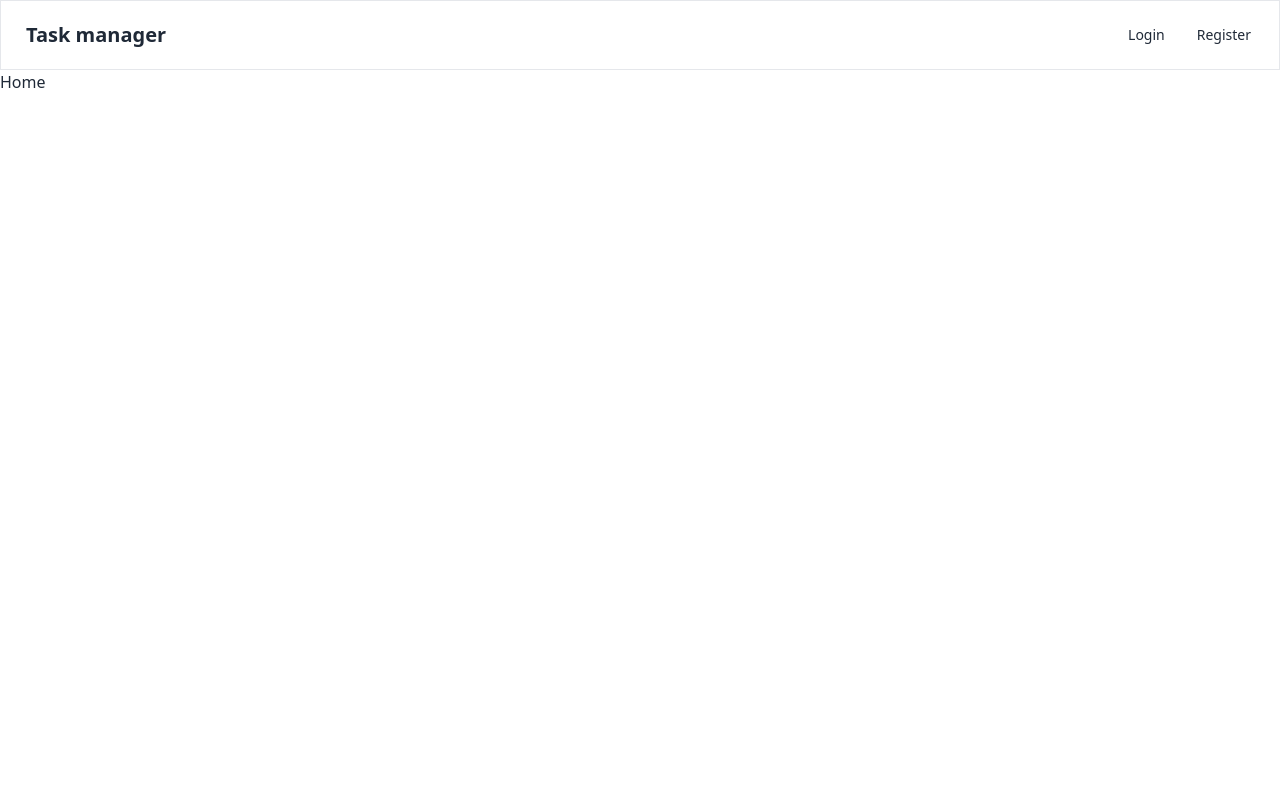
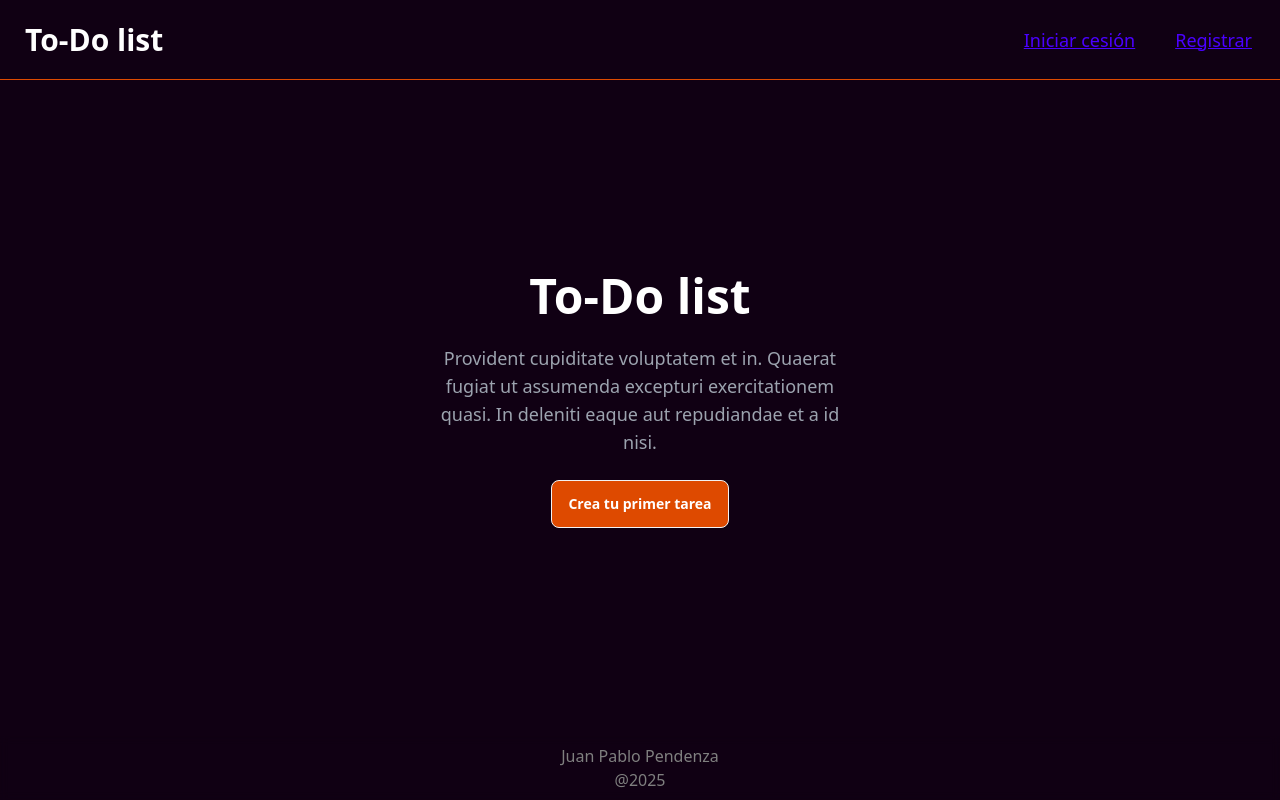
Before and after one commit to juanPendenza/mern-tasks-manager-client, a React (Vite) app: page / in a window 1280 px wide. Built offline with nearby package versions, Linux system fonts and the light colour scheme.

Commit message:
Add footer. Update nav, task card, both contexts, all pages and app.

```diff
--- a/src/App.jsx
+++ b/src/App.jsx
@@ -6,17 +6,14 @@ import { AuthProvider } from "./context/AuthContext.jsx";
 import Home from "./pages/Home.jsx";
 import TasksPage from "./pages/TasksPage.jsx";
 import TaskForm from "./pages/TaskForm.jsx";
-import Profile from "./pages/Profile.jsx";
 import AuthenticateRoutes from "./components/AuthenticateRoutes.jsx";
 import { TaskProvider } from "./context/TaskContext.jsx";
-import Navbar from "./components/Navbar.jsx";
 
 function App() {
   return (
     <AuthProvider>
       <TaskProvider>
         <BrowserRouter>
-          <Navbar />
           <Routes>
             {/* RUTAS PARA TODO EL MUNDO */}
             <Route path="/" element={<Home />} />
@@ -27,7 +24,6 @@ function App() {
               <Route path="/tasks" element={<TasksPage />} />
               <Route path="/tasks/:id" element={<TaskForm />} />
               <Route path="/tasks/add-task" element={<TaskForm />} />
-              <Route path="/profile" element={<Profile />} />
             </Route>
           </Routes>
         </BrowserRouter>
--- /dev/null
+++ b/src/components/Footer.jsx
@@ -0,0 +1,20 @@
+import { Link } from "react-router-dom";
+
+function Footer() {
+  return (
+    <div className="sticky bottom-0 flex justify-center p-4 items-center h-16 bg-transparent backdrop-blur-sm overflow-hidden">
+      <div className="flex flex-col justify-center items-center">
+        <Link
+          to={"https://github.com/juanPendenza"}
+          target="_blank"
+          className="text-[#7f7f7f]"
+        >
+          Juan Pablo Pendenza
+        </Link>
+        <p className="text-[#7f7f7f]">@2025</p>
+      </div>
+    </div>
+  );
+}
+
+export default Footer;
--- a/src/components/Navbar.jsx
+++ b/src/components/Navbar.jsx
@@ -1,43 +1,53 @@
-import { Link, useNavigate } from "react-router-dom";
+import { Link } from "react-router-dom";
 import { useAuthContext } from "../context/AuthContext.jsx";
 
 function Navbar() {
   const { isAuthenticated, logout } = useAuthContext();
 
   return (
-    <div className="navbar border">
-      <div className="flex-1">
+    <div className="sticky top-0 z-50 navbar flex justify-between items-center h-20 border-b border-[#de4a00] bg-[#100013]">
+      <div>
         <Link
           to={isAuthenticated ? "/tasks" : "/"}
-          className="btn btn-ghost text-xl"
+          className="btn btn-ghost text-xl lg:text-3xl text-white"
         >
-          Task manager
+          To-Do list
         </Link>
       </div>
-      <div className="flex-none">
-        <ul className="menu menu-horizontal px-1">
+      <div>
+        <ul className="menu menu-horizontal px-1 flex items-center gap-2">
           {!isAuthenticated ? (
             <>
               <li>
-                <Link to={"/login"}>Login</Link>
+                <Link className="link link-primary lg:text-lg" to={"/login"}>
+                  Iniciar cesión
+                </Link>
               </li>
               <li>
-                <Link to={"/register"}>Register</Link>
+                <Link className="link link-primary lg:text-lg" to={"/register"}>
+                  Registrar
+                </Link>
               </li>
             </>
           ) : (
             <>
               <li>
-                <Link to={"/tasks/add-task"}>Add task</Link>
+                <Link
+                  className="link link-primary lg:text-lg"
+                  to={"/tasks/add-task"}
+                >
+                  Agregar tarea
+                </Link>
               </li>
               <li>
                 <Link
+                  className="link link-primary lg:text-lg"
                   to={"/"}
                   onClick={() => {
                     logout();
                   }}
                 >
-                  Logout
+                  Cerrar cesión
                 </Link>
               </li>
             </>
--- a/src/context/AuthContext.jsx
+++ b/src/context/AuthContext.jsx
@@ -6,6 +6,7 @@ import {
   verifyToken,
 } from "../api/auth.js";
 import Cookies from "js-cookie";
+import { useTaskContext } from "./TaskContext.jsx";
 
 // creo el contexto
 export const AuthContext = createContext();
@@ -49,7 +50,6 @@ export const AuthProvider = ({ children }) => {
     try {
       // llama a postLogin
       const res = await postLogin(user);
-      console.log(res.data);
       // setea el usuario con los datos del form
       setUser(res.data);
       // una vez que se logea el usuario, pasa a estar autenticado
@@ -80,7 +80,7 @@ export const AuthProvider = ({ children }) => {
     if (errors.length > 0) {
       const timer = setTimeout(() => {
         setErrors([]);
-      }, 3000);
+      }, 3500);
       // limpio el timer para que no se cree cuando el usuario cambia de pag o deja de usar es useEffect
       return () => clearTimeout(timer);
     }
--- a/src/context/TaskContext.jsx
+++ b/src/context/TaskContext.jsx
@@ -68,8 +68,7 @@ export const TaskProvider = ({ children }) => {
 
   // función que cera una tarea
   const createTask = async (task) => {
-    const res = await postTask(task);
-    console.log(res);
+    await postTask(task);
   };
 
   return (
--- a/src/pages/Home.jsx
+++ b/src/pages/Home.jsx
@@ -1,5 +1,32 @@
+import { Link } from "react-router-dom";
+import Navbar from "../components/Navbar";
+import Footer from "../components/Footer";
+
 function Home() {
-  return <div>Home</div>;
+  return (
+    <div className="h-screen w-screen bg-[#100013]">
+      <Navbar />
+      <div className="hero items-start pt-44 h-[calc(100%-144px)]">
+        <div className="hero-content text-center">
+          <div className="max-w-md">
+            <h1 className="text-5xl font-bold text-white">To-Do list</h1>
+            <p className="py-6 text-gray-400 text-md px-5 lg:text-lg">
+              Provident cupiditate voluptatem et in. Quaerat fugiat ut assumenda
+              excepturi exercitationem quasi. In deleniti eaque aut repudiandae
+              et a id nisi.
+            </p>
+            <Link
+              to={"/tasks"}
+              className="btn bg-[#de4a00] hover:bg-[#de4a00]/70 text-white"
+            >
+              Crea tu primer tarea
+            </Link>
+          </div>
+        </div>
+      </div>
+      <Footer />
+    </div>
+  );
 }
 
 export default Home;
--- a/src/pages/Login.jsx
+++ b/src/pages/Login.jsx
@@ -2,6 +2,8 @@ import { useForm } from "react-hook-form";
 import { useAuthContext } from "../context/AuthContext.jsx";
 import { Link, useNavigate } from "react-router-dom";
 import { useEffect } from "react";
+import Navbar from "../components/Navbar.jsx";
+import Footer from "../components/Footer.jsx";
 
 function Login() {
   // traigo los datos del contexto
@@ -27,43 +29,67 @@ function Login() {
   });
 
   return (
-    <div className="max-w-md border p-2">
-      <h1 className="font-bold text-3xl">Login</h1>
+    <div className="h-screen w-screen bg-[#100013]">
+      <Navbar />
+      <div className="hero h-[calc(100%-144px)]">
+        <div className="hero-content text-center">
+          <div className="max-w-md rounded-lg p-4 border border-[#de4a00] flex flex-col gap-6 bg-[#15001a]">
+            <h1 className="font-bold text-3xl lg:text-5xl text-white">Login</h1>
             {signinErrors.map((error, index) => (
-        <div key={index} className="bg-red-500 text-white p-2 mt-2">
+              <p key={index} className="bg-red-500 text-white px-2">
                 {error}
-        </div>
+              </p>
             ))}
-      <form onSubmit={onSubmit}>
+            <form
+              className="w-72 md:w-96 flex flex-col p-2 gap-2"
+              onSubmit={onSubmit}
+            >
               {/* EMAIL */}
+              <div>
                 <input
                   type="email"
                   placeholder="Email"
                   className="input input-bordered input-md my-1 w-full"
                   {...register("email", { required: true })}
                 />
-        {errors.email && <p className="text-red-500">Email is required</p>}
+                {errors.email && (
+                  <p className="text-red-500 m-0 p-0 text-sm text-start">
+                    Email is required
+                  </p>
+                )}
+              </div>
               {/* CONTRASEÑA */}
+              <div>
                 <input
                   type="password"
-          placeholder="Password"
+                  placeholder="Contraseña"
                   className="input input-bordered input-md my-1 w-full"
                   {...register("password", { required: true })}
                 />
                 {errors.password && (
-          <p className="text-red-500">Password is required</p>
+                  <p className="text-red-500 m-0 p-0 text-sm text-start">
+                    Password is required
+                  </p>
                 )}
+              </div>
               {/* BOTON */}
-        <button type="submit" className="btn">
+              <button
+                type="submit"
+                className="btn bg-[#de4a00] hover:bg-[#de4a00]/70 text-white lg:text-lg"
+              >
                 Login
               </button>
             </form>
             <p>
-        Don´t have an account?{" "}
-        <Link className="border p-2" to={"/register"}>
-          Sign up
+              No tienes una cuenta?{" "}
+              <Link className="p-2 link link-primary" to={"/register"}>
+                Registrar
               </Link>
             </p>
+          </div>
+        </div>
+      </div>
+      <Footer />
     </div>
   );
 }
--- a/src/pages/Profile.jsx
+++ /dev/null
@@ -1,5 +0,0 @@
-function Profile() {
-  return <div>Profile</div>;
-}
-
-export default Profile;
--- a/src/pages/Register.jsx
+++ b/src/pages/Register.jsx
@@ -2,6 +2,8 @@ import { useForm } from "react-hook-form";
 import { useAuthContext } from "../context/AuthContext.jsx";
 import { useEffect } from "react";
 import { Link, useNavigate } from "react-router-dom";
+import Navbar from "../components/Navbar.jsx";
+import Footer from "../components/Footer.jsx";
 
 function Register() {
   // react-hook-form es un módulo de react que tiene varias funciones
@@ -27,23 +29,34 @@ function Register() {
   });
 
   return (
-    <div className="max-w-md border p-2">
-      <h1 className="font-bold text-3xl">Register</h1>
+    <div className="h-screen w-screen bg-[#100013]">
+      <Navbar />
+      <div className="hero h-[calc(100%-144px)]">
+        <div className="hero-content text-center">
+          <div className="max-w-md rounded-lg p-4 border border-[#de4a00] flex flex-col gap-6 bg-[#15001a]">
+            <h1 className="font-bold text-3xl md:text-5xl text-white">
+              Registrar
+            </h1>
             {registerErrors.map((error, index) => (
-        <div key={index} className="bg-red-500 text-white p-2">
+              <div key={index} className="bg-red-500 text-white px-2">
                 {error}
               </div>
             ))}
-      <form onSubmit={onSubmit}>
+            <form
+              className="w-72 md:w-96 flex flex-col p-2 gap-2"
+              onSubmit={onSubmit}
+            >
               {/* NOMBRE DE USUARIO */}
               <input
                 type="text"
-          placeholder="Username"
+                placeholder="Nombre"
                 className="input input-bordered input-md my-1 w-full"
                 {...register("username", { required: true })}
               />
               {errors.username && (
-          <p className="text-red-500">Username is required</p>
+                <p className="text-red-500 m-0 p-0 text-sm text-start">
+                  Username is required
+                </p>
               )}
               {/* EMAIL */}
               <input
@@ -52,28 +65,41 @@ function Register() {
                 className="input input-bordered input-md my-1 w-full"
                 {...register("email", { required: true })}
               />
-        {errors.email && <p className="text-red-500">Email is required</p>}
+              {errors.email && (
+                <p className="text-red-500 m-0 p-0 text-sm text-start">
+                  Email is required
+                </p>
+              )}
               {/* CONTRASEÑA */}
               <input
                 type="password"
-          placeholder="Password"
+                placeholder="Contraseña"
                 className="input input-bordered input-md my-1 w-full"
                 {...register("password", { required: true })}
               />
               {errors.password && (
-          <p className="text-red-500">Password is required</p>
+                <p className="text-red-500 m-0 p-0 text-sm text-start">
+                  Password is required
+                </p>
               )}
               {/* BOTON */}
-        <button type="submit" className="btn">
-          Register
+              <button
+                type="submit"
+                className="btn bg-[#de4a00] hover:bg-[#de4a00]/70 text-white md:text-lg"
+              >
+                Registrar
               </button>
             </form>
             <p>
-        Alredy have an account?{" "}
-        <Link className="border p-2" to={"/login"}>
-          Sign in
+              Ya tienes una cuenta?{" "}
+              <Link className="p-2 link link-primary" to={"/login"}>
+                Iniciar cesión
               </Link>
             </p>
+          </div>
+        </div>
+      </div>
+      <Footer />
     </div>
   );
 }
--- a/src/pages/TasksPage.jsx
+++ b/src/pages/TasksPage.jsx
@@ -1,6 +1,8 @@
 import { useEffect } from "react";
 import { useTaskContext } from "../context/TaskContext.jsx";
 import TaskCard from "../components/TaskCard.jsx";
+import Navbar from "../components/Navbar.jsx";
+import Footer from "../components/Footer.jsx";
 
 function TasksPage() {
   const { loadTasks, tasks } = useTaskContext();
@@ -11,13 +13,25 @@ function TasksPage() {
   }, []);
 
   return (
-    <div>
-      <ul>
-        {/* recorro las tareas y las muestro en pantalla */}
-        {tasks.map((t) => (
-          <TaskCard task={t} key={t._id} />
-        ))}
-      </ul>
+    <div className="min-h-screen w-full bg-[#100013]">
+      <Navbar />
+      <div className="flex justify-center min-h-screen">
+        {/* cuando un usuario se registra y no tiene tareas lo aclaro en pantalla */}
+        {tasks.length === 0 ? (
+          <div className="h-fit text-center mt-52">
+            <h1 className="text-2xl text-white">No hay tareas</h1>
+            <p>Crea tu primer tarea</p>
+          </div>
+        ) : (
+          <ul className="w-3/4 h-full flex flex-col md:flex-row md:flex-wrap items-center justify-center gap-10 py-10">
+            {/* recorro las tareas y las muestro en pantalla */}
+            {tasks.map((t) => (
+              <TaskCard task={t} key={t._id} />
+            ))}
+          </ul>
+        )}
+      </div>
+      <Footer />
     </div>
   );
 }
```
Also changed, not shown: src/components/TaskCard.jsx (+17 -8 lines), src/pages/TaskForm.jsx (+38 -10 lines). Lines whose indentation alone changed are shown as unchanged.
